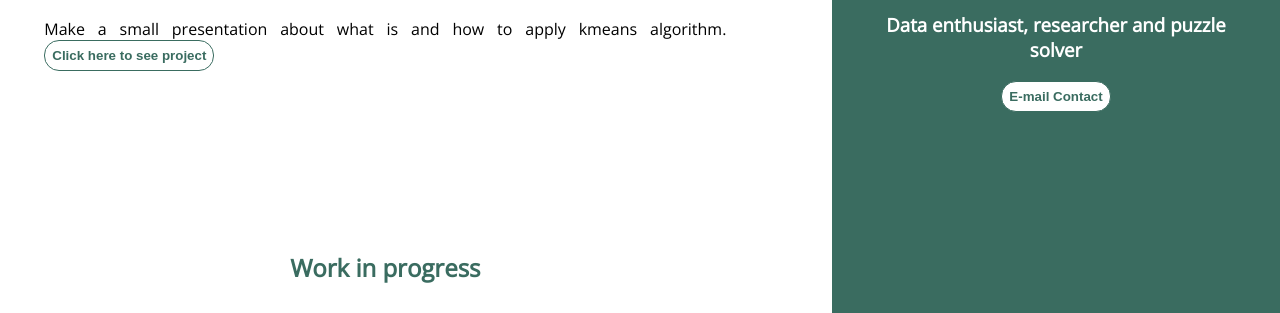
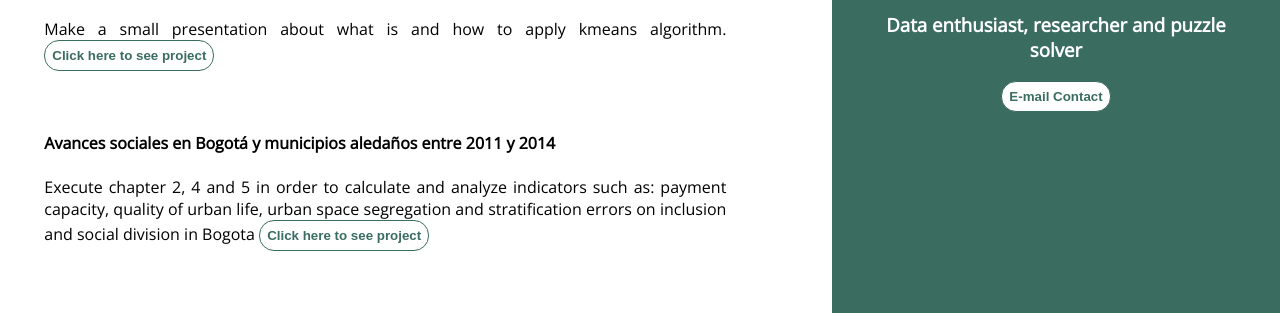
Before and after one commit to gtm144/gaboweb, a plain HTML site: page proyectos_v2.html in a window 1280 px wide. Shown: the part 487-800 px from the top of the page. Drawn offline with nearby package versions, Linux system fonts and the light colour scheme.

Commit message:
Update proyectos_v2.html

```diff
--- a/proyectos_v2.html
+++ b/proyectos_v2.html
@@ -46,6 +46,13 @@
         <a href="https://colab.research.google.com/drive/1q_KwSuO7oFmnQANwGDo9O0f34XyIaBxJ">
           <button class="button"><strong>Click here to see project</strong></button></a>
       </p>
+        <p>
+        <h4 class="title-c">Avances sociales en Bogotá y municipios aledaños entre 2011 y 2014</h4>
+        Execute chapter 2, 4 and 5 in order to calculate and analyze indicators such as: payment capacity,
+        quality of urban life, urban space segregation and stratification errors on inclusion and social division in Bogota
+        <a href="http://www.sdp.gov.co/sites/default/files/avansocbogmun2014.pdf">
+          <button class="button"><strong>Click here to see project</strong></button></a>
+      </p>
     </div>
 
  </article>
```
